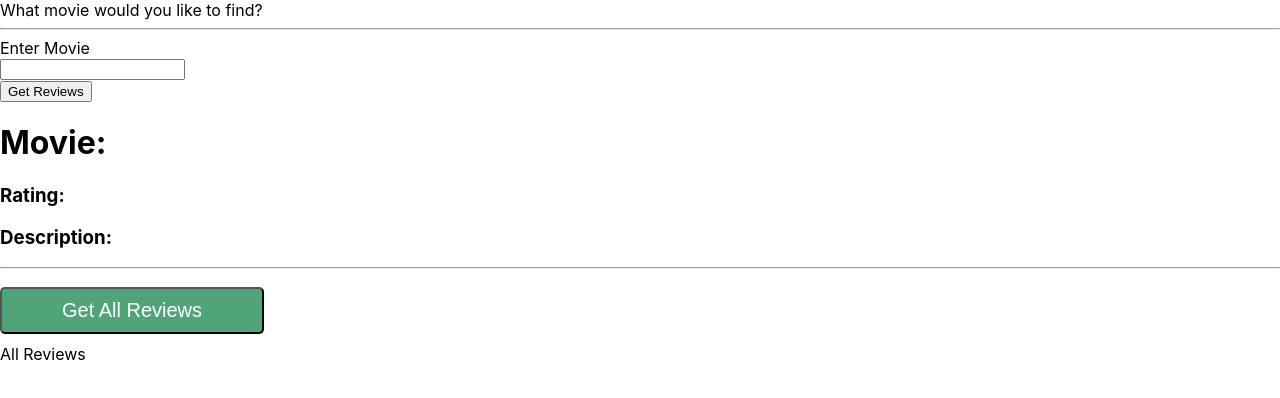
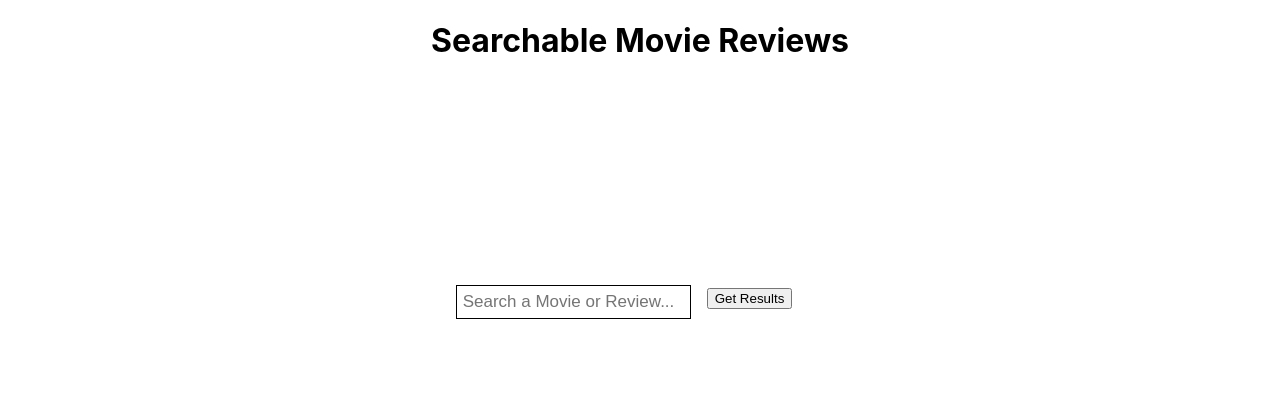
Before and after one commit to GonzaloMenacho/MovieReviewWebsite, a React (Create React App) app: page / in a window 1280 px wide. Shown: the top 398 px of the page. Built offline with nearby package versions, Linux system fonts and the light colour scheme.

Commit message:
Finally committing skeleton search bar and home

```diff
--- a/src/App.css
+++ b/src/App.css
@@ -1,38 +1,4 @@
-.App {
-  text-align: center;
+
+.App{
+  background-color: white;
 }
-
-.App-logo {
-  height: 40vmin;
-  pointer-events: none;
-}
-
-@media (prefers-reduced-motion: no-preference) {
-  .App-logo {
-    animation: App-logo-spin infinite 20s linear;
-  }
-}
-
-.App-header {
-  background-color: #282c34;
-  min-height: 100vh;
-  display: flex;
-  flex-direction: column;
-  align-items: center;
-  justify-content: center;
-  font-size: calc(10px + 2vmin);
-  color: white;
-}
-
-.App-link {
-  color: #61dafb;
-}
-
-@keyframes App-logo-spin {
-  from {
-    transform: rotate(0deg);
-  }
-  to {
-    transform: rotate(360deg);
-  }
-}
--- a/src/App.js
+++ b/src/App.js
@@ -1,7 +1,9 @@
 import React, { Component } from 'react';
 import axios from 'axios';
 import ReviewDisplay from './components/reviewdisplay';
+import Title from './components/banner';
 import Reviews from './components/searchreviewusingmovie';
+import './App.css';
 
 const client = axios.create({
     baseURL: 'https://localhost:7035/api/',
@@ -12,19 +14,21 @@ export default class App extends React.Component {
 
     render() {
         return (
+
+
             <div className="app">
+                <div className='head'>
+                    <Title />
+                </div>
                 <div className="get-review">
-                    <div className="search">
-                        What movie would you like to find?
-                    </div>
-                    <hr />
                     <Reviews />
                 </div>
-                <hr />
 
-                <div className="get-all-reviews">
+
+
+{/*                <div className="get-all-reviews">
                     <ReviewDisplay />
-                </div>
+        </div>*/}
             </div>
         )
     }
--- a/src/components/banner.js
+++ b/src/components/banner.js
@@ -1,7 +1,17 @@
 import React from 'react'
+import './style.css';
 
-class Banner extends React.Component {
+class Title extends React.Component {
     render(){
-        return <div style={{ border: '1px solid red' }}> Hello World </div>;
+        return(
+            <div className='title'>
+            <div>
+                <h1>Searchable Movie Reviews</h1>
+            </div>
+
+        </div>
+        );
     }
 }
+
+export default Title;
--- a/src/components/searchreviewusingmovie.js
+++ b/src/components/searchreviewusingmovie.js
@@ -1,5 +1,6 @@
 import React from 'react';
 import axios from 'axios';
+import './style.css';
 const client = axios.create({
     baseURL: 'https://localhost:7035/api/',
     header: { 'X-Custom-Header': 'foobar' }
@@ -19,23 +20,23 @@ class Reviews extends React.Component {
 
     render() {
         return (
+
             <div className="reviews">
-                <label htmlFor="text">Enter Movie</label>
-                <br />
+
                 <div id="movie">
                     <input onChange={this.changeValue}
-                        type="text" value={this.state.movie} />
+                        type="text" placeholder="Search a Movie or Review..." value={this.state.movie} />
                 </div>
                 <div className="button">
                     <button onClick={this.getReview}>
-                        Get Reviews
+                        Get Results
                     </button>
                 </div>
-                <div>
+{/*                <div>
                     <h1>Movie: {this.state.title}</h1>
                     <h3>Rating: {this.state.rating}</h3>
                     <h3>Description: {this.state.description}</h3>
-                </div>
+        </div>*/}
             </div>
         );
     }
--- /dev/null
+++ b/src/components/style.css
@@ -0,0 +1,41 @@
+.reviews {
+    overflow: hidden;
+    display: flex;
+    justify-content: center;
+    align-items: center;
+    height: 50vh;
+    width: 95%;
+    padding: 16px;
+    text-align: center;
+  }
+
+
+/* Style the search box inside the navigation bar */
+.reviews input[type=text] {
+    float: right;
+    padding: 6px;
+    border: none;
+    margin-top: 8px;
+    margin-right: 16px;
+    font-size: 17px;
+    border: 1px solid black;
+  }
+
+  .reviews .search-container button {
+    float: right;
+    padding: 6px;
+    margin-top: 8px;
+    margin-right: 16px;
+    background: #ddd;
+    font-size: 17px;
+    border: none;
+    cursor: pointer;
+  }
+
+  .reviews .search-container button:hover {
+    background: #ccc;
+  }
+
+  .title{
+    text-align: center;
+  }
```
